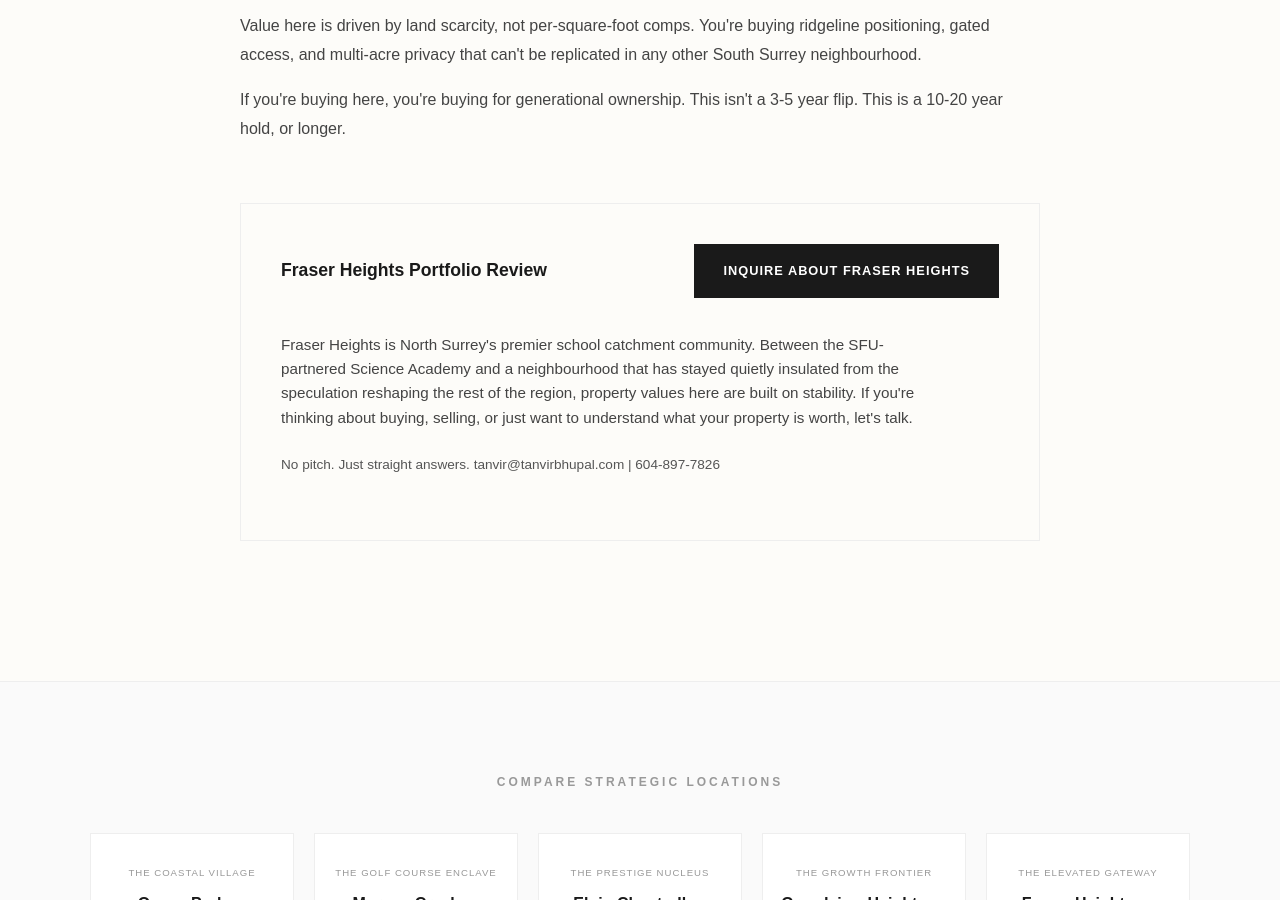
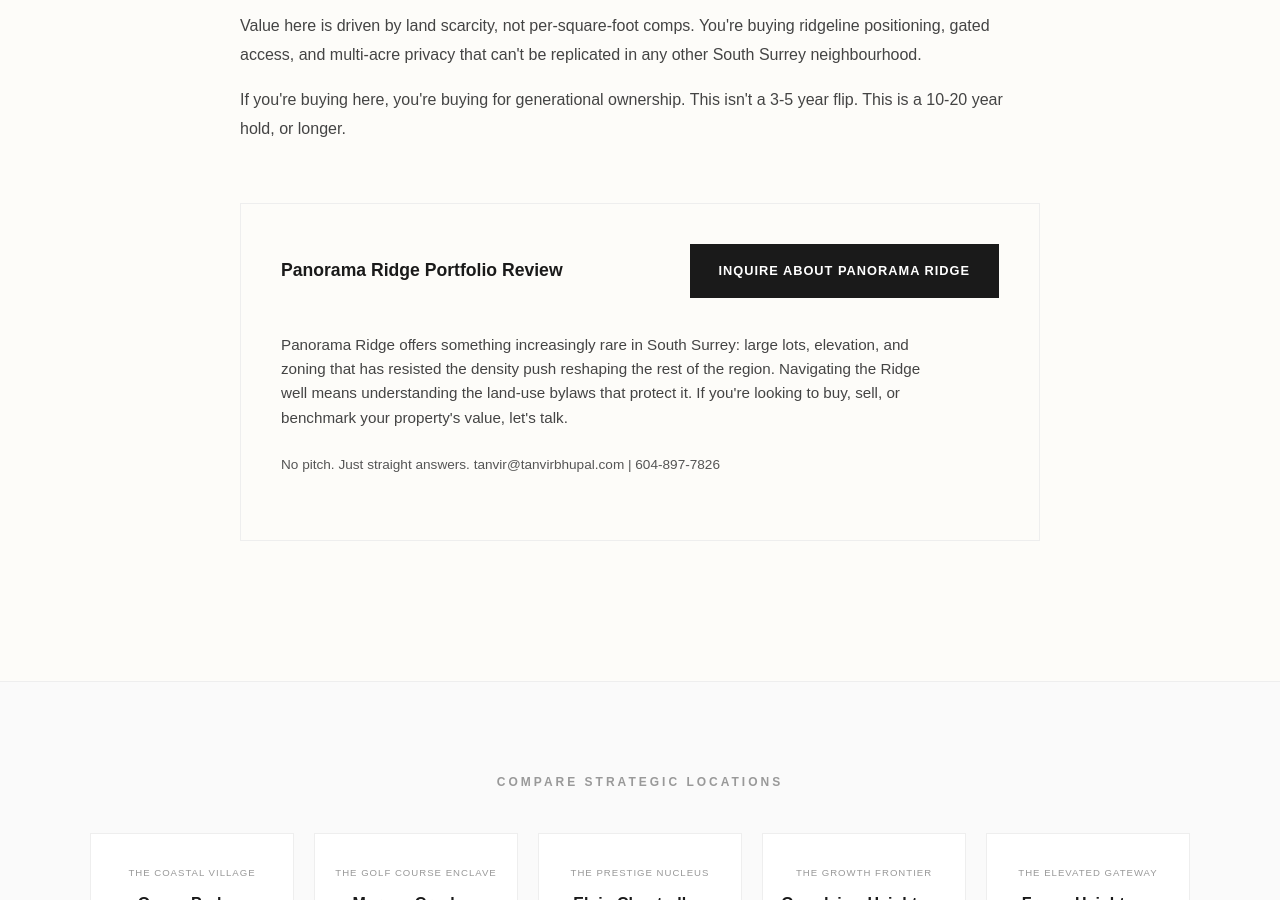
Before and after one commit to gvancouverhomes/tanvirbhupal-site, a Jekyll site: the page built from neighbourhoods/panorama-ridge.md, in a window 1280 px wide and 900 px high, scrolled down 2508 px. Built offline with Jekyll 4.4.1, drawn with Linux system fonts in a browser that asks for light colours.

Commit message:
Update Panorama Ridge CTA with land-use and density-resistance messaging

```diff
--- a/neighbourhoods/panorama-ridge.md
+++ b/neighbourhoods/panorama-ridge.md
@@ -126,13 +126,13 @@ permalink: /neighbourhoods/panorama-ridge/
   </section>
 
 <section class="audit-card" aria-labelledby="audit-heading">
-    <h2 id="audit-heading" class="audit-title">Fraser Heights Portfolio Review</h2>
+    <h2 id="audit-heading" class="audit-title">Panorama Ridge Portfolio Review</h2>
     <div class="audit-action">
-      <a href="/contact" class="audit-btn">INQUIRE ABOUT FRASER HEIGHTS</a>
+      <a href="/contact" class="audit-btn">INQUIRE ABOUT PANORAMA RIDGE</a>
     </div>
     <div class="audit-body">
       <p class="audit-text">
-        Fraser Heights is North Surrey's premier school catchment community. Between the SFU-partnered Science Academy and a neighbourhood that has stayed quietly insulated from the speculation reshaping the rest of the region, property values here are built on stability. If you're thinking about buying, selling, or just want to understand what your property is worth, let's talk.
+        Panorama Ridge offers something increasingly rare in South Surrey: large lots, elevation, and zoning that has resisted the density push reshaping the rest of the region. Navigating the Ridge well means understanding the land-use bylaws that protect it. If you're looking to buy, sell, or benchmark your property's value, let's talk.
       </p>
       <p class="audit-text" style="font-size: 0.85rem; color: var(--mid);">
         No pitch. Just straight answers. tanvir@tanvirbhupal.com | 604-897-7826
```
